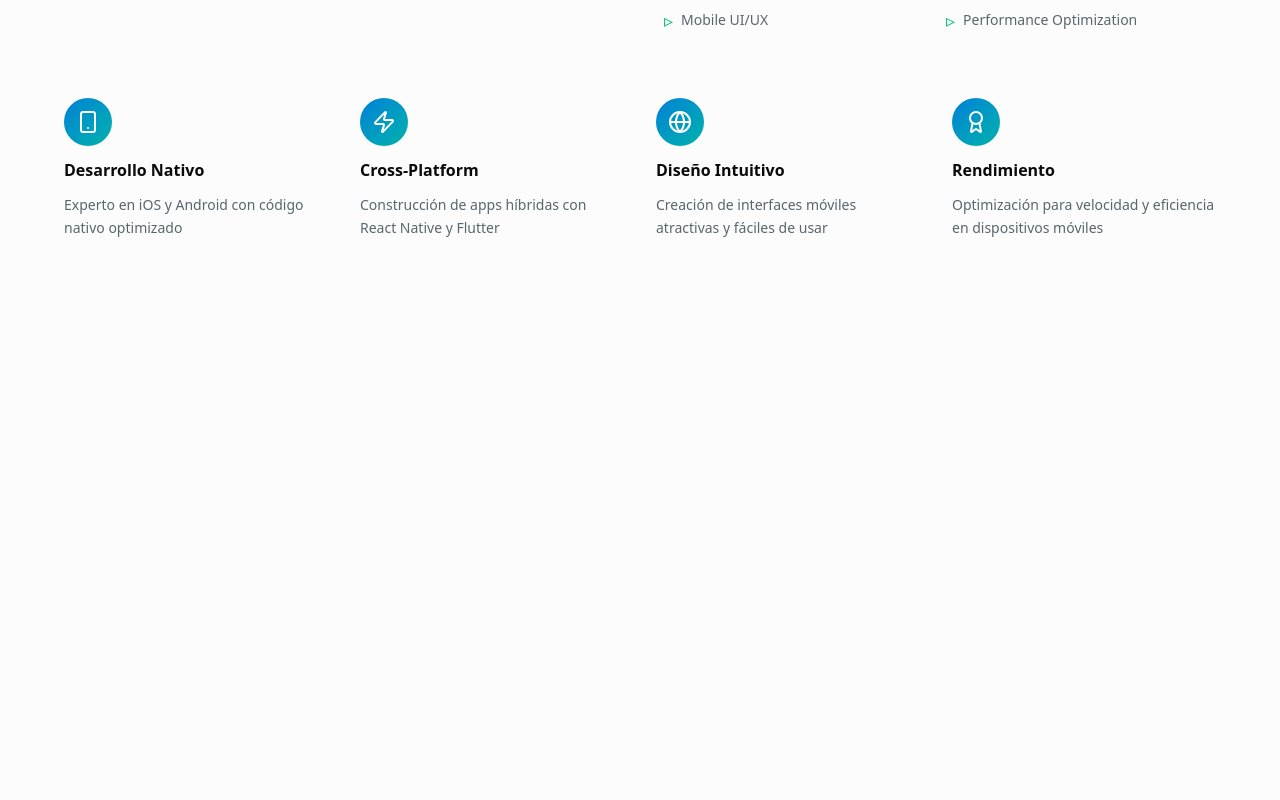
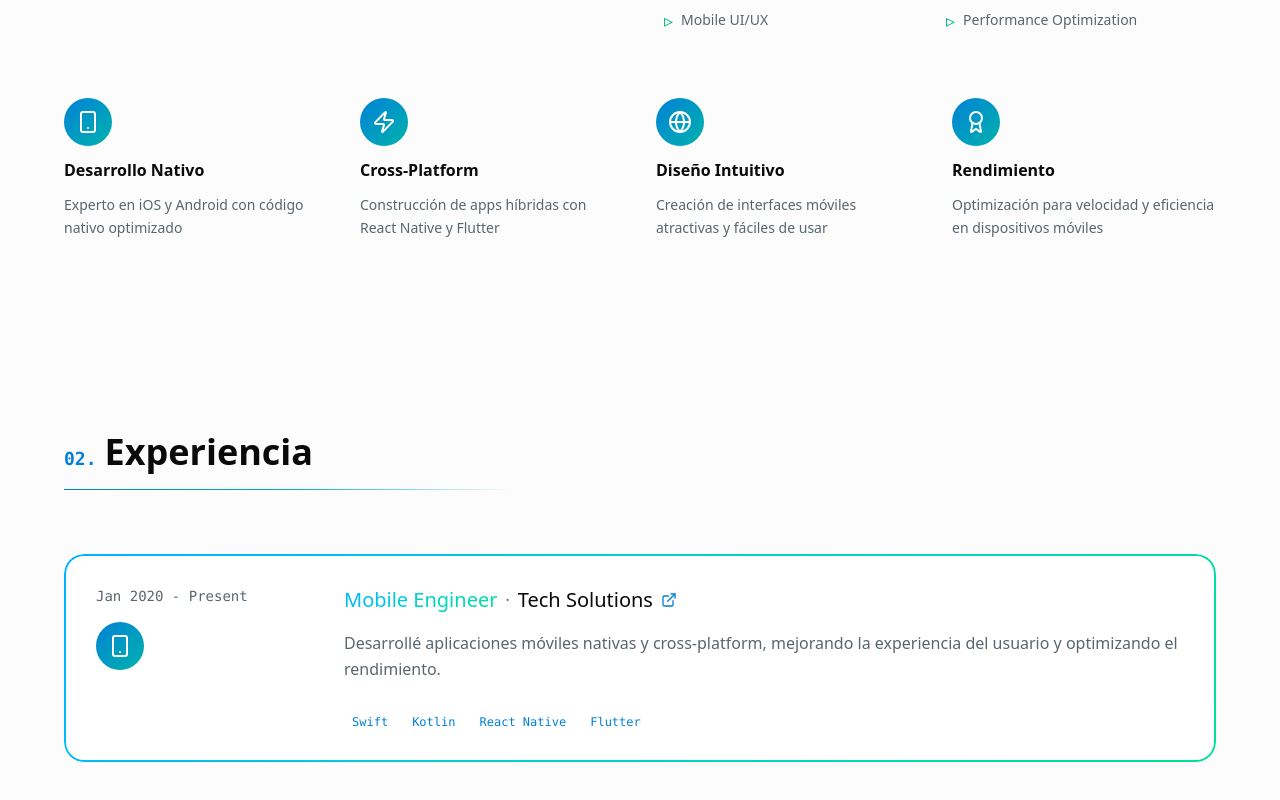
Before and after one commit to tomeydev/portfolio-landing, a React (Vite) app: page / in a window 1280 px wide. Shown: the part 1260-2060 px from the top of the page. Before the commit the page ends 1596 px from the top, so only its background shows below. Built offline with nearby package versions, Linux system fonts and the light colour scheme.

Commit message:
feat(App): add Experience component to main application layout

```diff
--- a/src/App.jsx
+++ b/src/App.jsx
@@ -1,6 +1,7 @@
 import './App.css'
 import About from './components/About.jsx'
 import Index from './components/Index.jsx'
+import Experience from './components/Experience.jsx'
 import Navigation from './components/navigation.jsx'
 
 function App() {
@@ -9,6 +10,7 @@ function App() {
       <Navigation />
       <Index />
       <About />
+      <Experience />
     </>
   )
 }
```
